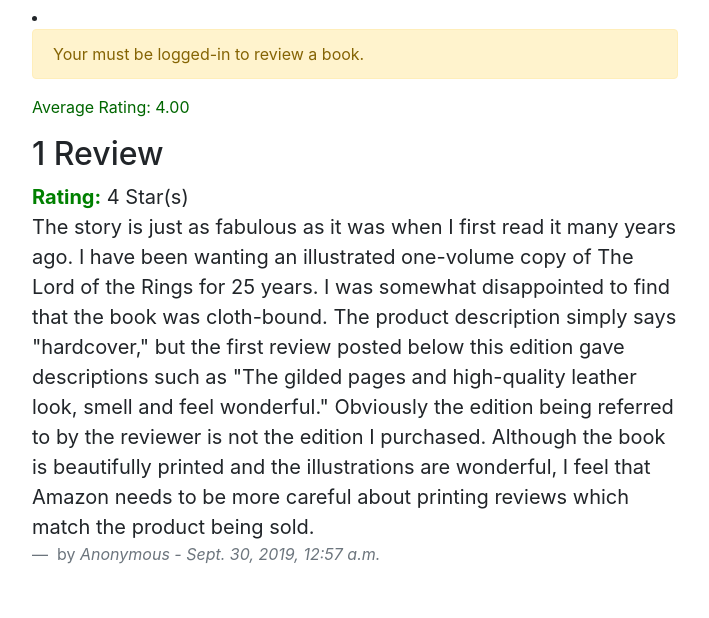
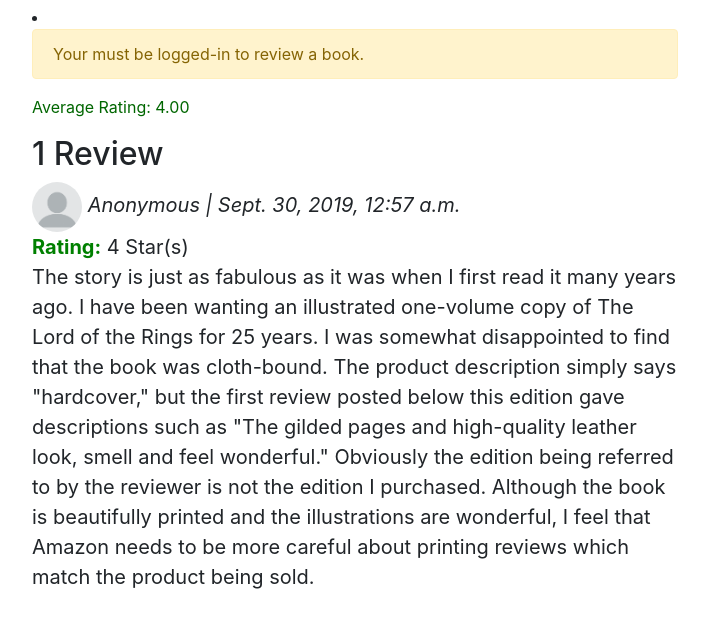
Before and after one commit to BrennaRamos/Team-7--Book-Store, a Django app: a page that uses reviews/templates/reviews/reviews.html in a window 1280 px wide. Shown: the part 346-964 px from the top of the page, without its empty margins (285-994 px from the left). Before the commit the page ends 910 px from the top, so only its background shows below. Run offline with Django 3.2, Linux system fonts and the light colour scheme; data comes from the database, SQL or seed files in the repository; both versions use the stored data as it was after the commit; parts of the project's set-up code (start-up, migrations or seed data) failed here and were passed over; some libraries are stand-ins or nearby versions.

Commit message:
prifile pics show on reviews

```diff
--- a/reviews/templates/reviews/reviews.html
+++ b/reviews/templates/reviews/reviews.html
@@ -54,9 +54,11 @@
 			<h3>Your review:</h3>
 			{% for this_review in this_user_review %}
 				<blockquote class="blockquote">
-						<p class="mb-0"><span class="rating">Rating:</span> {{ this_review.rating }} Star(s)</p>
-						<p class="mb-0">{{ this_review.content }}</p>
-						<footer class="blockquote-footer"> by <cite title="Source Title">You - {{ this_review.date_posted }}</cite></footer>
+					<cite title="Source Title">
+						<img class="rounded-circle account-img" src="{{ this_review.author.profile.profilePic.url }}" width="50" height="50">
+						{{ this_review.author|capfirst }} | {{ this_review.date_posted }}</cite>
+					<p class="mb-0"><span class="rating">Rating:</span> {{ this_review.rating }} Star(s)</p>
+					<p class="mb-0">{{ this_review.content }}</p>
 				</blockquote>
 			{% endfor %}
 		{% endif %}
@@ -67,17 +69,17 @@
 
 		{% for review in reviews_minus_this_user %}
 			<blockquote class="blockquote">
+				<cite title="Source Title">
+					{% if review.anonymous %}
+					<img class="rounded-circle account-img" src="/static/images/anon.png" width="50" height="50">
+						Anonymous
+					{% else %}
+						<img class="rounded-circle account-img" src="{{ review.author.profile.profilePic.url }}" width="50" height="50">
+						{{ review.author|capfirst }}
+					{% endif %}
+					 | {{ review.date_posted }}</cite>
 				<p class="mb-0"><span class="rating">Rating:</span> {{ review.rating }} Star(s)</p>
 				<p class="mb-0">{{ review.content }}</p>
-				<footer class="blockquote-footer"> by
-					<cite title="Source Title">
-					{% if review.anonymous %}
-						Anonymous
-					{% else %}
-						{{ review.author|capfirst }}
-					{% endif %}
-					 - {{ review.date_posted }}</cite>
-				</footer>
 			</blockquote>
     	{% endfor %}
     </div>
```
Also changed, not shown: bookstore/static/images/anon.png (added), db.sqlite3.
